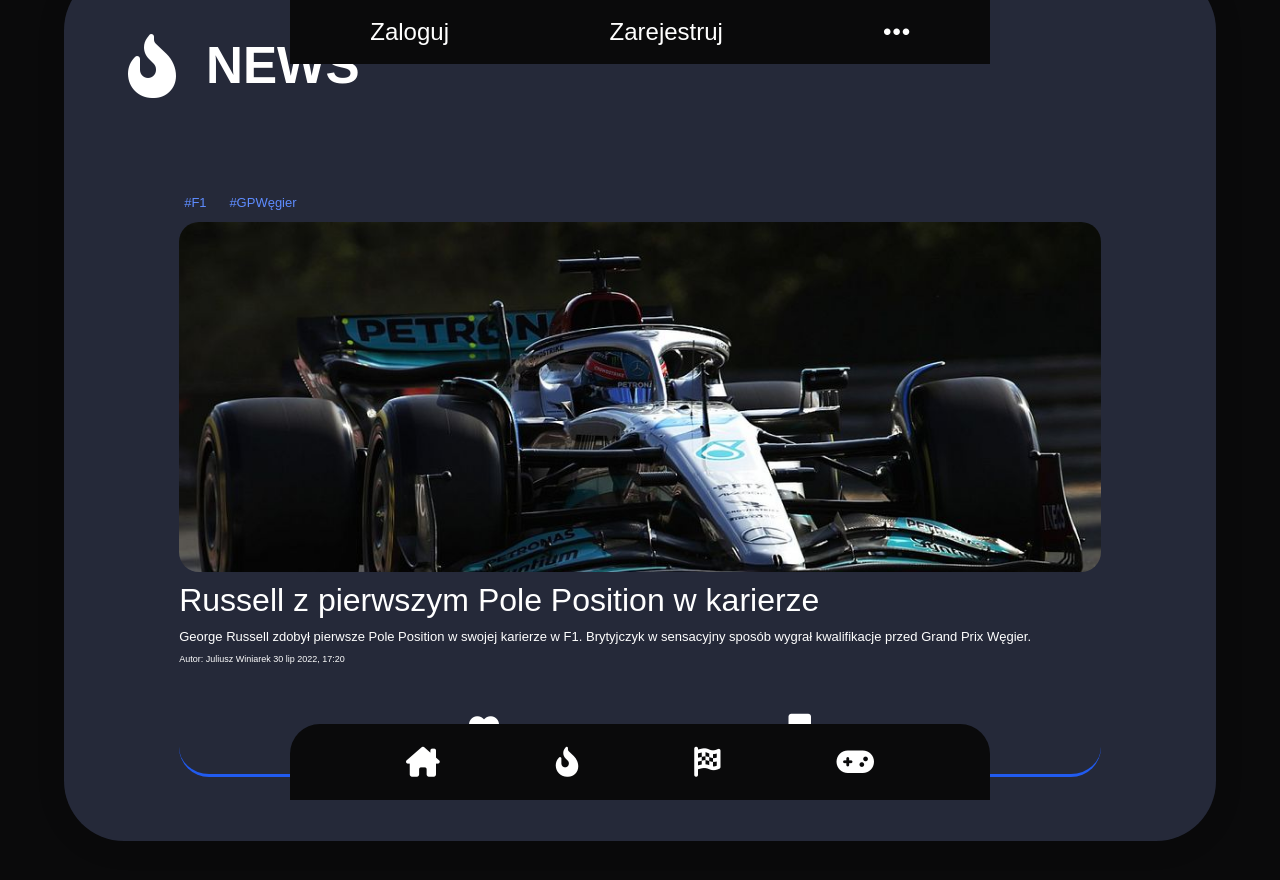
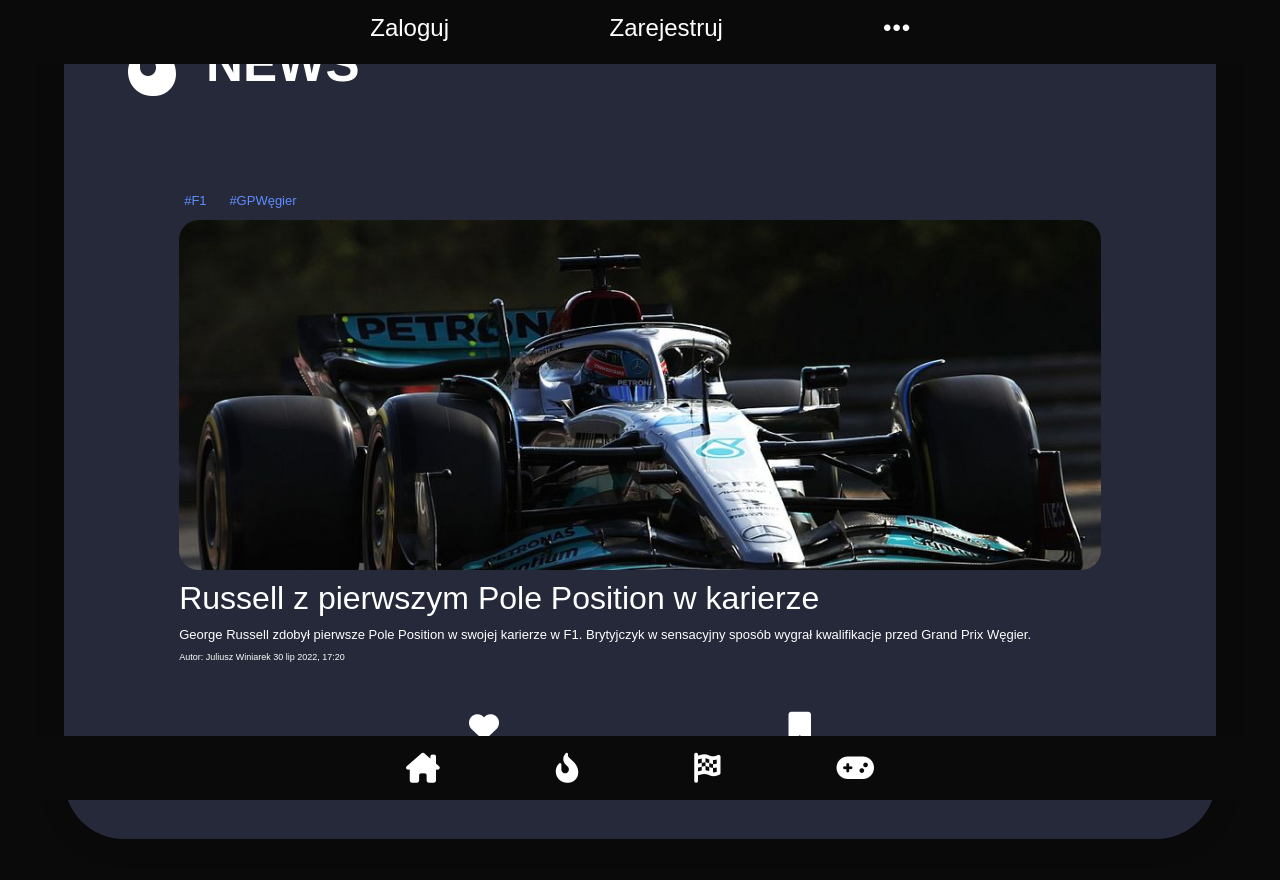
Before and after one commit to Strachuix/na-granicy-przyczepnosci, a plain HTML site: page index.html in a window 1280 px wide. Drawn offline with Linux system fonts and the light colour scheme.

Commit message:
Poprawki navbar

```diff
--- a/css/style.css
+++ b/css/style.css
@@ -59,17 +59,20 @@ nav{
     background:#0a0a0b;
     max-width: 700px;
 }
+.nav-container{
+    width: 100%;
+}
 .nav-bar{
     width: 100%;
-    height: fit-content;
+    height: 64px;
     display: flex;
     justify-content: center;
     align-items: center;
     align-content: center;
-    background-color: #252939;
+    background-color: #0a0a0b;
 }
 .nav-top{
-    height: 64px;
+    align-items: center;
     top: 0;
     justify-content: space-around;
     font-size:x-large;
@@ -77,16 +80,28 @@ nav{
     /* border-bottom: #F806CC 2px solid; */
 }
 .nav-bottom{
+    height: 64px;
     justify-content: space-evenly;
-    padding: 10px 0 10px 0;
+    padding:0 10px 0 10px;
     border-top-left-radius: 30px;
     border-top-right-radius: 30px;
     bottom: 0;
     font-size: 30px;
     /* border-top: #F806CC 2px solid; */
 }
+.top{
+    position: fixed;
+    top: 0;
+    z-index: 5;
+}
+.bottom{
+    position: fixed;
+    bottom: 0;
+    z-index: 5;
+}
 section{
     margin: 5vw;
+    margin-top: 60px;
     height:100%;
     min-height: fit-content;
     width: 80%;
--- a/index.html
+++ b/index.html
@@ -7,14 +7,14 @@
     </head>
     <body>
         <div class="nav-container">
-            <div class="nav-bar">
+            <div class="nav-bar top">
                 <nav class="nav-top">
                     <a href="login.html" class="login-button button">Zaloguj</a>
                     <a href="register.html" class="register-button button">Zarejestruj</a>
                     <a href=""><i class="fa-solid fa-ellipsis"></i></a>
                 </nav>
             </div>
-            <div class="nav-bar">
+            <div class="nav-bar bottom">
                 <nav class="nav-bottom">
                     <a href="index.html" class="hover-resize"><span class="nav-txt"><i class="fa-solid fa-house-chimney"></i></span></a>
                     <a href="" class="hover-resize"><span class="nav-txt"><i class="fa-solid fa-fire-flame-curved"></i></span></a>
```
Also changed, not shown: login.html (+2 -2 lines), register.html (+2 -2 lines).
